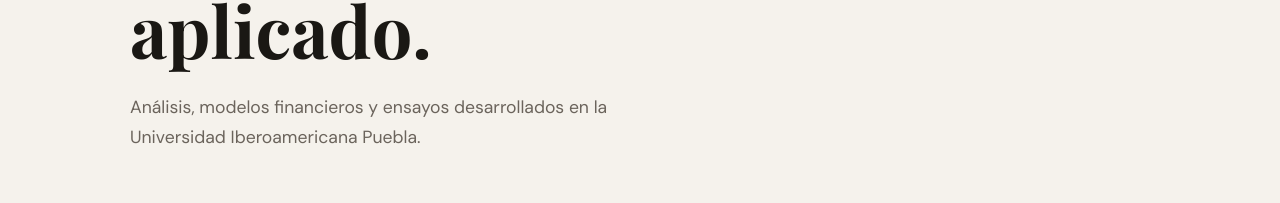
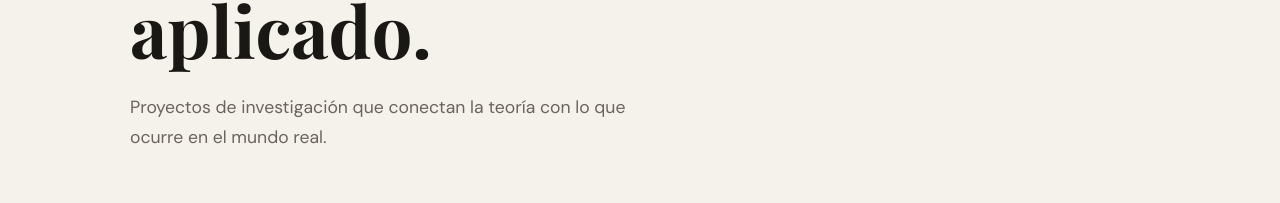
Before and after one commit to Diegofoalf/fonseca-insights, a Next.js app: page /proyectos in a window 1280 px wide. Shown: the part 349-552 px from the top of the page. Built offline with nearby package versions, Linux system fonts and the light colour scheme; a web font is replaced by a local one.

Commit message:
Update proyectos page subtitle

```diff
--- a/app/proyectos/page.tsx
+++ b/app/proyectos/page.tsx
@@ -59,8 +59,8 @@
                 maxWidth: "500px",
               }}
             >
-              Análisis, modelos financieros y ensayos desarrollados en la
-              Universidad Iberoamericana Puebla.
+              Proyectos de investigación que conectan la teoría con lo que
+              ocurre en el mundo real.
             </p>
           </Container>
         </section>
```
